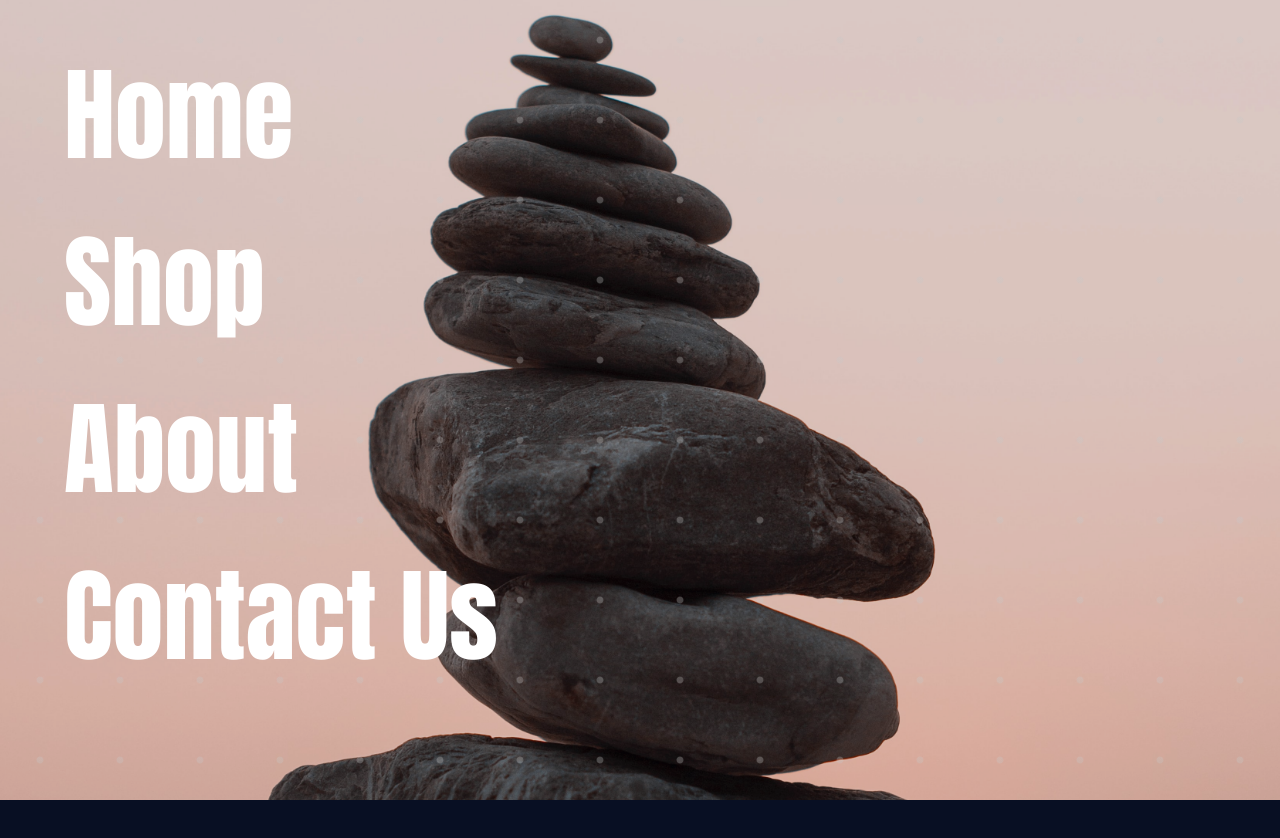
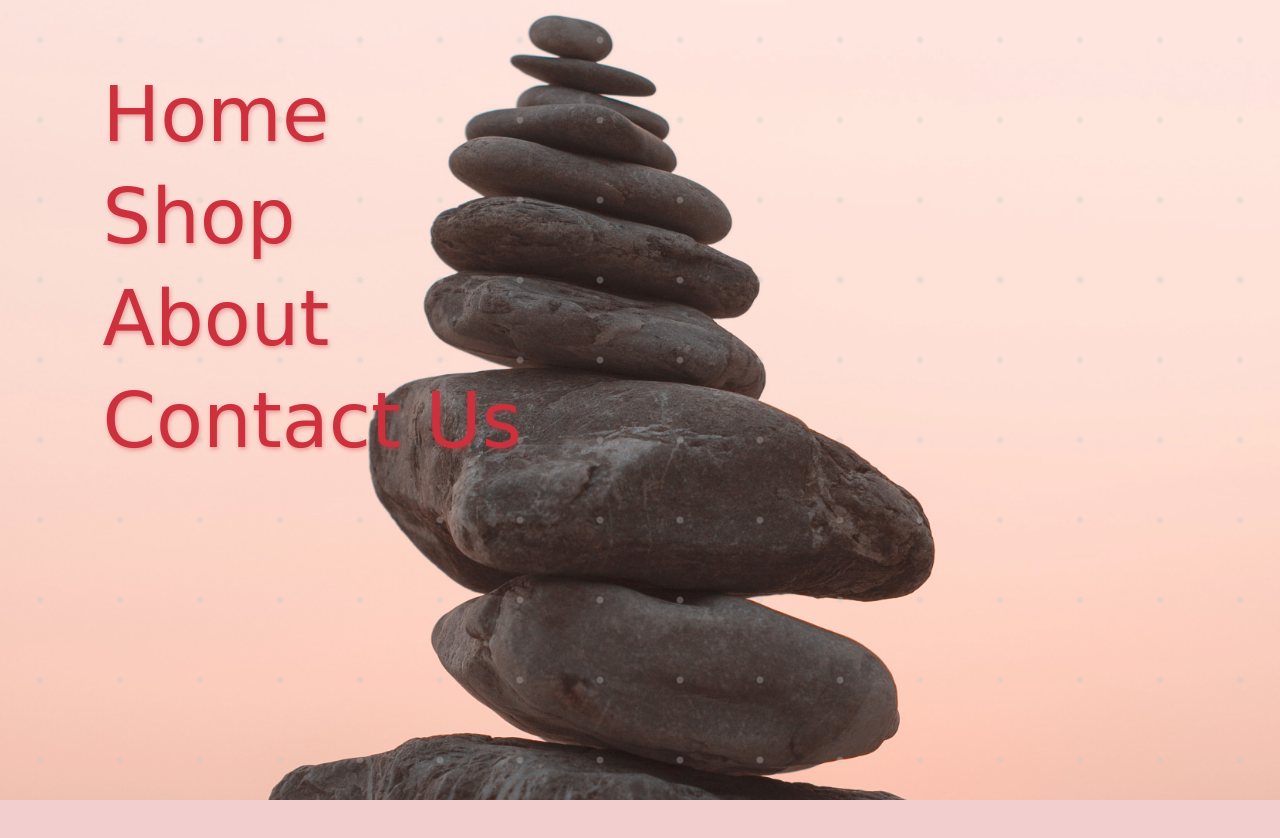
Before and after one commit to Cravsi/2_Parallax_Menu, a plain HTML site: page index.html in a window 1280 px wide. Drawn offline with Linux system fonts and the light colour scheme.

Commit message:
[FIX] Improvements to CSS values

```diff
--- a/assets/style.css
+++ b/assets/style.css
@@ -1,28 +1,29 @@
 body {
-    background-color: rgb(8,15,35);
+    background-color: #f3cece;
     margin: 0px;
     overflow: hidden;
 }
 
 #menu {
-    padding-top: clamp(3vmin, 2rem, 10rem);
+    padding-top: clamp(3vmin, 4rem, 10rem);
     height: 100vh;
     width: 100vw;
     display: flex;
 }
 
 .menu-item {
-    color:white;
-    font-size: clamp(3rem, 8vw, 8rem);
-    font-family: Impact, Haettenschweiler, 'Arial Narrow Bold', sans-serif;
+    color:#cc313d;
+    font-size: clamp(2rem, 6vw, 6rem);
+    font-family:'Lucida Sans Regular', 'Lucida Grande', 'Lucida Sans Unicode', Geneva, Verdana, sans-serif;
     text-decoration: none;
+    text-shadow: 1px 2px 4px rgba(204, 49, 61, 0.4);
     display: block;
     padding: clamp(0.25rem, 0.5vw, 1rem) 0rem;
     transition: opacity 350ms;
 }
 
 #menu-items {
-    margin-left: clamp(4rem, 2vw, 48rem);
+    margin-left: clamp(3rem, 8vw, 48rem);
     position: relative;
     z-index: 2;
 }
@@ -68,7 +69,7 @@ body {
     left: 0px;
     top: 0px;
     z-index: 0;
-    opacity: 0.85;
+    opacity: 0.9;
 
     transition:
         opacity 800ms ease,
@@ -81,7 +82,7 @@ body {
 }
 
 #menu-items:hover ~ #menu-background-image {
-    opacity: 0.7;
+    opacity: 0.85;
 }
 
 #menu[data-active-index = "1"] > #menu-background-dots {
```
Also changed, not shown: 1 other file.
